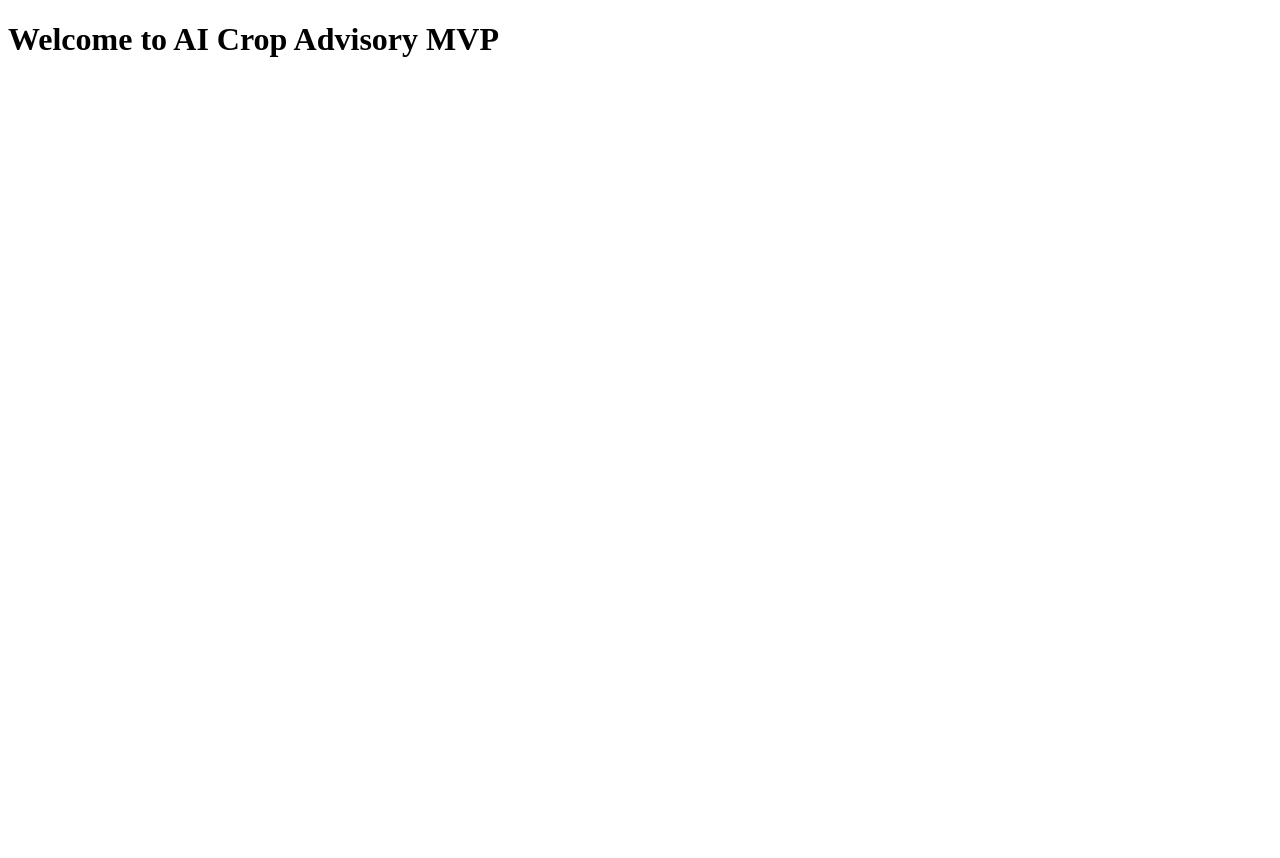
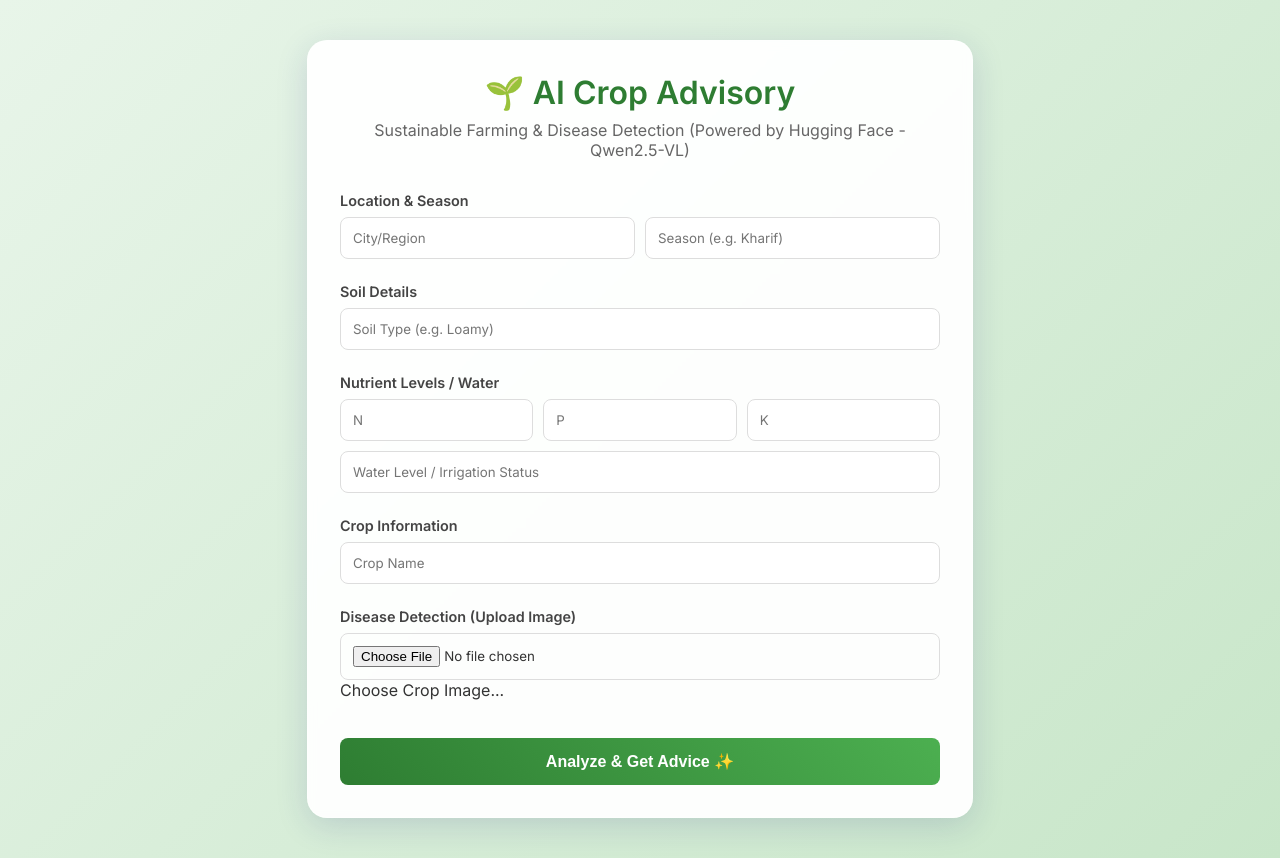
Before and after one commit to RanjaniNagilla/ai_crop_advisory, a plain HTML site: page index.html in a window 1280 px wide. Before the commit the page ends 800 px from the top, so only its background shows below. Drawn offline with Linux system fonts and the light colour scheme; files that its build step writes are made by us from their sources.

Commit message:
index.html
Updated the HTML structure and added form elements for crop advisory.

```diff
--- a/index.html
+++ b/index.html
@@ -1,9 +1,66 @@
 <!DOCTYPE html>
-<html>
+<html lang="en">
+
 <head>
-    <title>AI Crop Advisory</title>
+    <meta charset="UTF-8">
+    <meta name="viewport" content="width=device-width, initial-scale=1.0">
+    <title>AI Crop Advisory System</title>
+    <link rel="stylesheet" href="styles.css">
+    <link href="https://fonts.googleapis.com/css2?family=Inter:wght@400;600&display=swap" rel="stylesheet">
 </head>
+
 <body>
-    <h1>Welcome to AI Crop Advisory MVP</h1>
+
+    <div class="container">
+        <header>
+            <h1>🌱 AI Crop Advisory</h1>
+            <p>Sustainable Farming & Disease Detection (Powered by Hugging Face - Qwen2.5-VL)</p>
+        </header>
+
+        <form id="cropForm">
+            <div class="form-group">
+                <label>Location & Season</label>
+                <div class="row">
+                    <input type="text" id="location" placeholder="City/Region" required>
+                    <input type="text" id="season" placeholder="Season (e.g. Kharif)" required>
+                </div>
+            </div>
+
+            <div class="form-group">
+                <label>Soil Details</label>
+                <input type="text" id="soil" placeholder="Soil Type (e.g. Loamy)" required>
+            </div>
+
+            <div class="form-group">
+                <label>Nutrient Levels / Water</label>
+                <div class="row">
+                    <input type="number" id="nitrogen" placeholder="N" title="Nitrogen">
+                    <input type="number" id="phosphorus" placeholder="P" title="Phosphorus">
+                    <input type="number" id="potassium" placeholder="K" title="Potassium">
+                </div>
+                <input type="text" id="water" placeholder="Water Level / Irrigation Status" style="margin-top: 10px;">
+            </div>
+
+            <div class="form-group">
+                <label>Crop Information</label>
+                <input type="text" id="crop" placeholder="Crop Name" required>
+            </div>
+
+            <div class="form-group">
+                <label>Disease Detection (Upload Image)</label>
+                <div class="file-upload-wrapper">
+                    <input type="file" id="imageInput" accept="image/*">
+                    <span class="file-custom">Choose Crop Image...</span>
+                </div>
+            </div>
+
+            <button type="submit">Analyze & Get Advice ✨</button>
+        </form>
+
+        <div id="output" class="hidden"></div>
+    </div>
+
+    <script src="script.js"></script>
 </body>
+
 </html>
```
